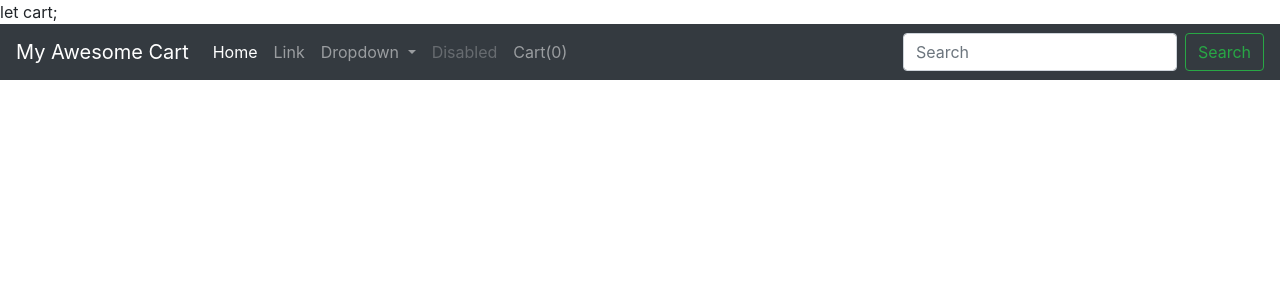
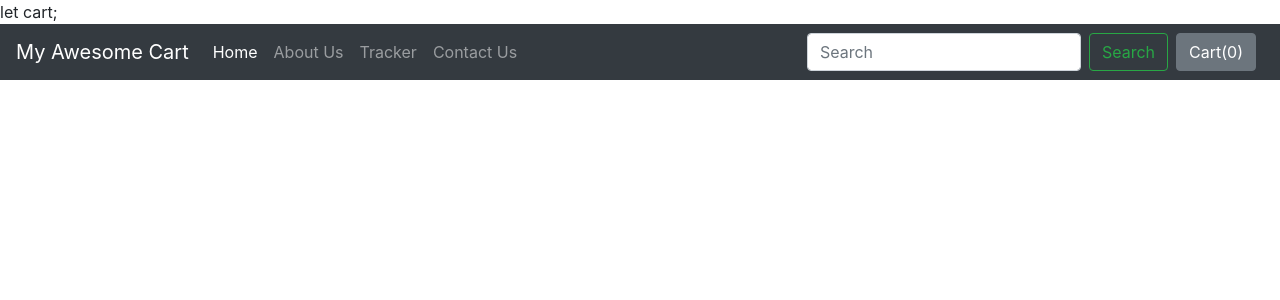
Before and after one commit to rhythmvashist/eCommerce, a Django app: page /shop/ in a window 1280 px wide. Shown: the top 300 px of the page. Run offline with Django 3.2, Linux system fonts and the light colour scheme; data that the repository does not hold is empty; some libraries are stand-ins or nearby versions.

Commit message:
addded few ui element

```diff
--- a/templates/shop/basic.html
+++ b/templates/shop/basic.html
@@ -28,30 +28,29 @@
             <a class="nav-link" href="#">Home <span class="sr-only">(current)</span></a>
           </li>
           <li class="nav-item">
-            <a class="nav-link" href="#">Link</a>
+            <a class="nav-link" href="#">About Us</a>
           </li>
-          <li class="nav-item dropdown">
-            <a class="nav-link dropdown-toggle" href="#" id="navbarDropdown" role="button" data-toggle="dropdown" aria-haspopup="true" aria-expanded="false">
-              Dropdown
-            </a>
-            <div class="dropdown-menu" aria-labelledby="navbarDropdown">
-              <a class="dropdown-item" href="#">Action</a>
-              <a class="dropdown-item" href="#">Another action</a>
-              <div class="dropdown-divider"></div>
-              <a class="dropdown-item" href="#">Something else here</a>
-            </div>
+
+            <li class="nav-item">
+            <a class="nav-link" href="#">Tracker</a>
           </li>
-          <li class="nav-item">
-            <a class="nav-link disabled" href="#" tabindex="-1" aria-disabled="true">Disabled</a>
+
+            <li class="nav-item">
+            <a class="nav-link" href="#">Contact Us</a>
           </li>
-            <li class="nav-item">
-                <a class="nav-link " href="#" >Cart(<span id="cart">0</span>)</a>
-          </li>
+
+
         </ul>
         <form class="form-inline my-2 my-lg-0">
           <input class="form-control mr-sm-2" type="search" placeholder="Search" aria-label="Search">
           <button class="btn btn-outline-success my-2 my-sm-0" type="submit">Search</button>
         </form>
+
+
+          <button type="button" class="btn btn-secondary mx-2" data-container="body" id="popcart" data-toggle="popover" data-placement="bottom" data-content="Vivamus
+sagittis lacus vel augue laoreet rutrum faucibus.">
+  Cart(<span id="cart">0</span>)
+</button>
       </div>
    </nav>
   {%  block body %}{% endblock %}
--- a/templates/shop/index.html
+++ b/templates/shop/index.html
@@ -12,8 +12,8 @@ let cart; {% extends 'shop/basic.html' %}
 
           .col-md-3 img{
 
-          max-width: 227px;
-          height: 242px;
+          width: 170px;
+          height: 200px;
           }
 
           body .carousel-indicator li{
@@ -119,5 +119,6 @@ let cart; {% extends 'shop/basic.html' %}
         localStorage.setItem('cart',JSON.stringify(cart));
 
     })
+    $('popcart').popover()
     </script>
 {% endblock %}
```
